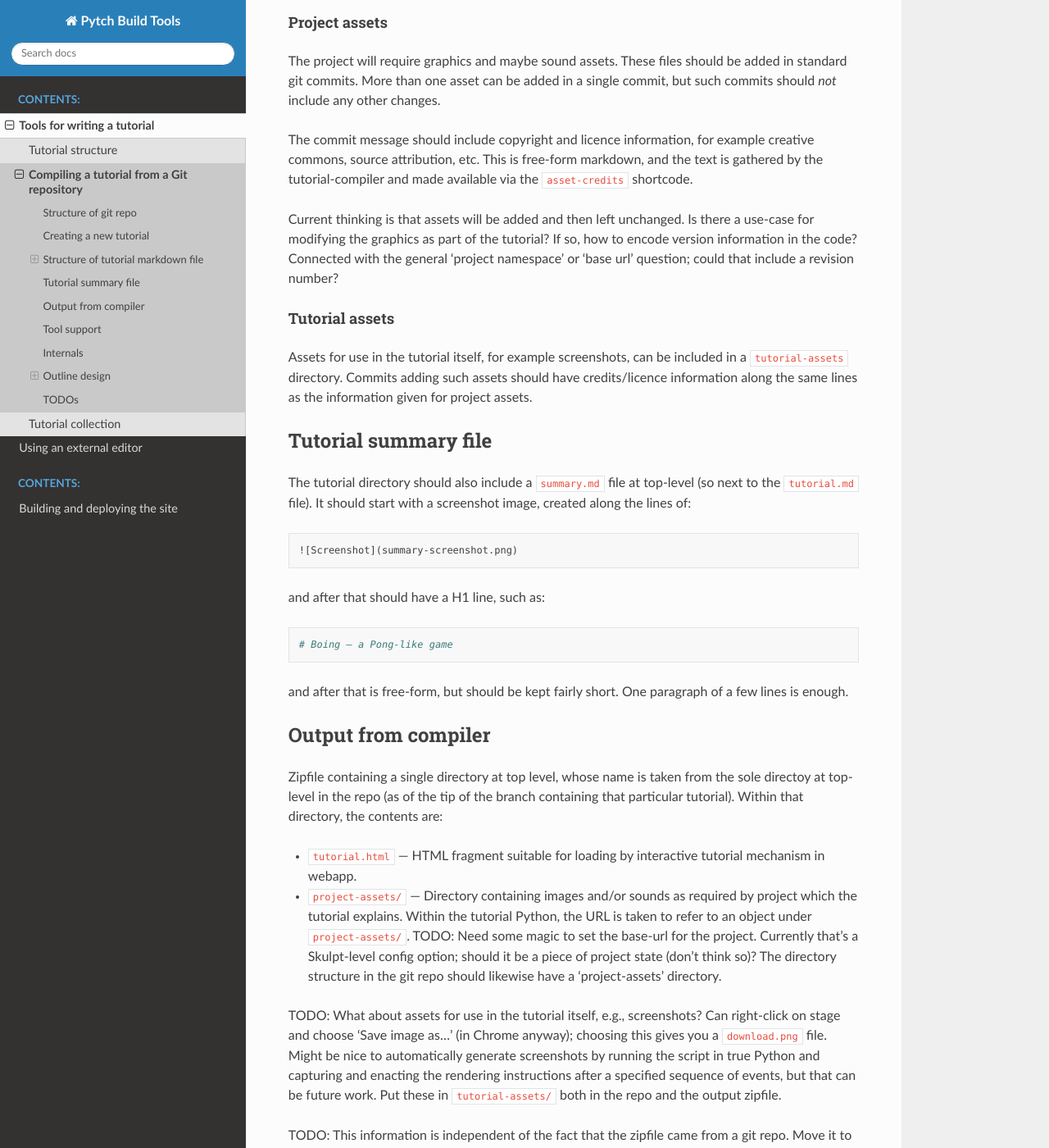
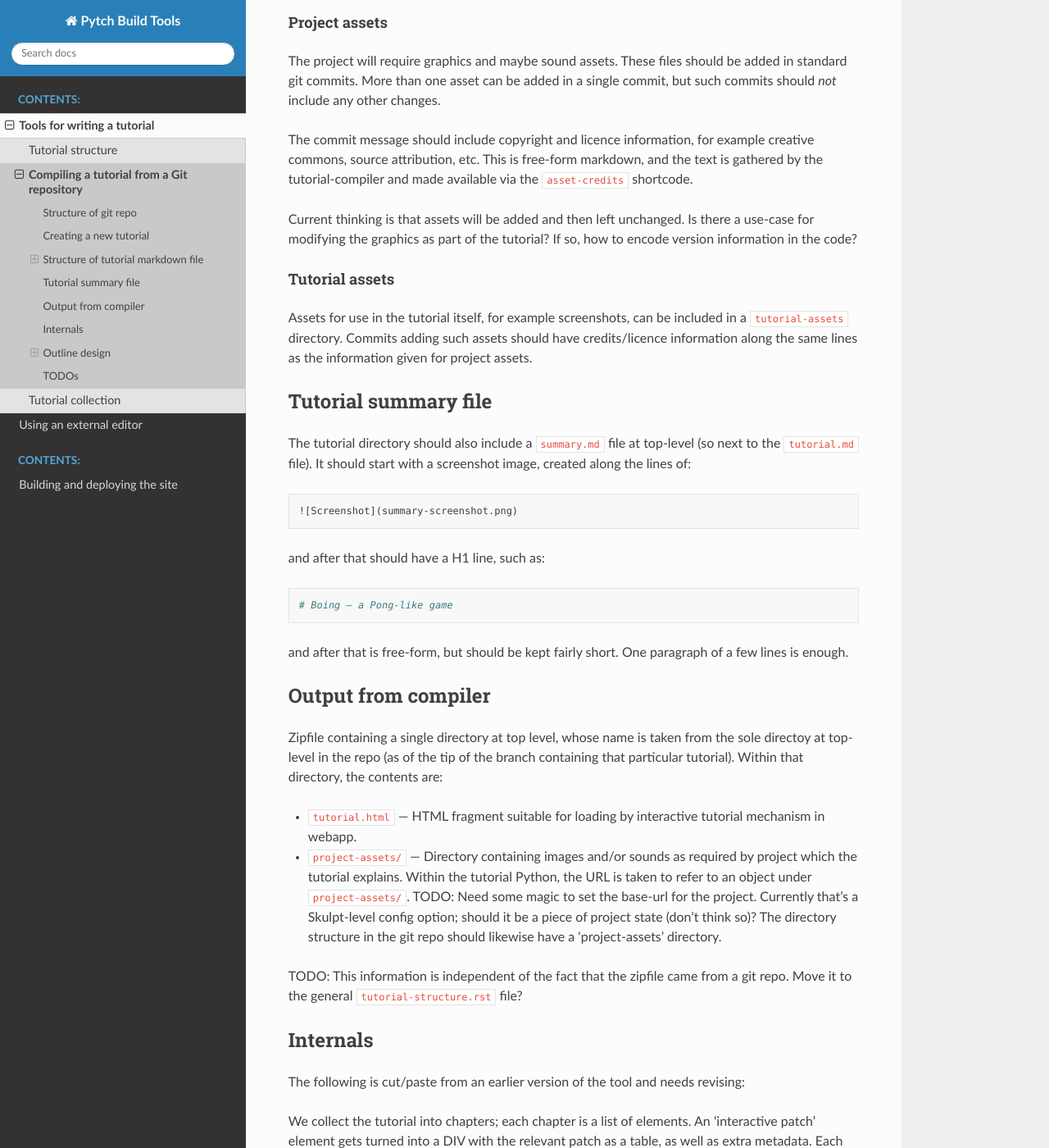
Before and after one commit to pytchlang/pytch-build, a Sphinx documentation site: the page built from doc/source/tutorialcompiler/fromgitrepo.rst, in a window 1280 px wide and 1400 px high, scrolled down 2119 px. Shown: the whole window at 82% size. Built offline with Sphinx 7.4.7 and the Read the Docs theme 2.0.0, drawn with Linux system fonts in a browser that asks for light colours; some of the changed text lies outside the part shown.

Commit message:
Remove stale content
Long ago moved away from 'base url' approach.  Tutorial assets are now
supported.  (Noted idea about auto-screenshots elsewhere.)  Do now
have (experimental) tool for creating new tutorial.

```diff
--- a/doc/source/tutorialcompiler/fromgitrepo.rst
+++ b/doc/source/tutorialcompiler/fromgitrepo.rst
@@ -115,8 +115,6 @@
 Current thinking is that assets will be added and then left
 unchanged.  Is there a use-case for modifying the graphics as part of
 the tutorial?  If so, how to encode version information in the code?
-Connected with the general 'project namespace' or 'base url' question;
-could that include a revision number?
 
 Tutorial assets
 ~~~~~~~~~~~~~~~
@@ -164,28 +162,9 @@
   structure in the git repo should likewise have a ‘project-assets’
   directory.
 
-TODO: What about assets for use in the tutorial itself, e.g.,
-screenshots?  Can right-click on stage and choose ‘Save image as…’ (in
-Chrome anyway); choosing this gives you a ``download.png`` file.
-Might be nice to automatically generate screenshots by running the
-script in true Python and capturing and enacting the rendering
-instructions after a specified sequence of events, but that can be
-future work.  Put these in ``tutorial-assets/`` both in the repo and
-the output zipfile.
-
 TODO: This information is independent of the fact that the zipfile
 came from a git repo.  Move it to the general
 ``tutorial-structure.rst`` file?
-
-
-Tool support
-------------
-
-TODO: Script to create git repo of appropriate form.  E.g., make
-empty-base branch, initial commit within nothing in it, structure with
-READMEs in appropriate directories (assets), initial ``tutorial.md``
-with the title as given on command line.  Cookie-cutter for this?
-Branch pointing at git history once those pieces are all committed?
 
 
 Internals
```
